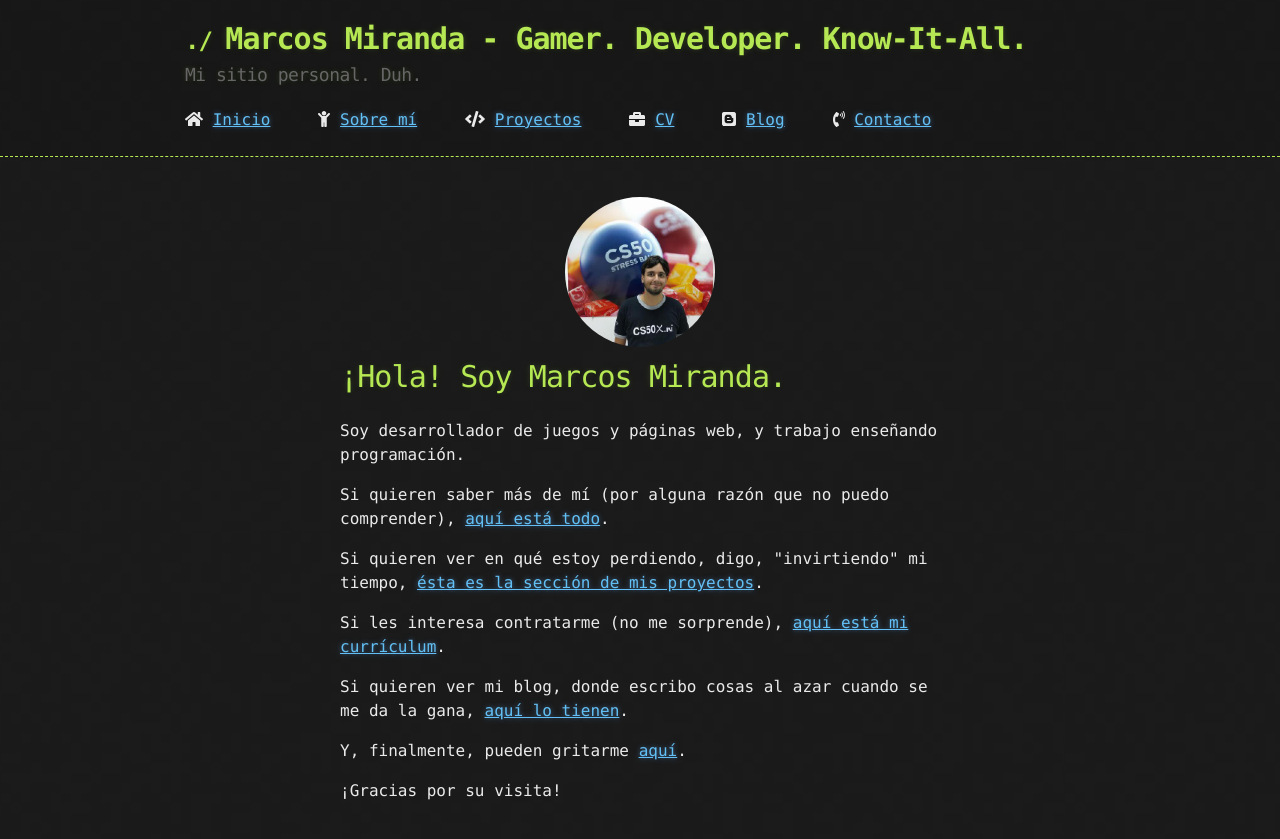
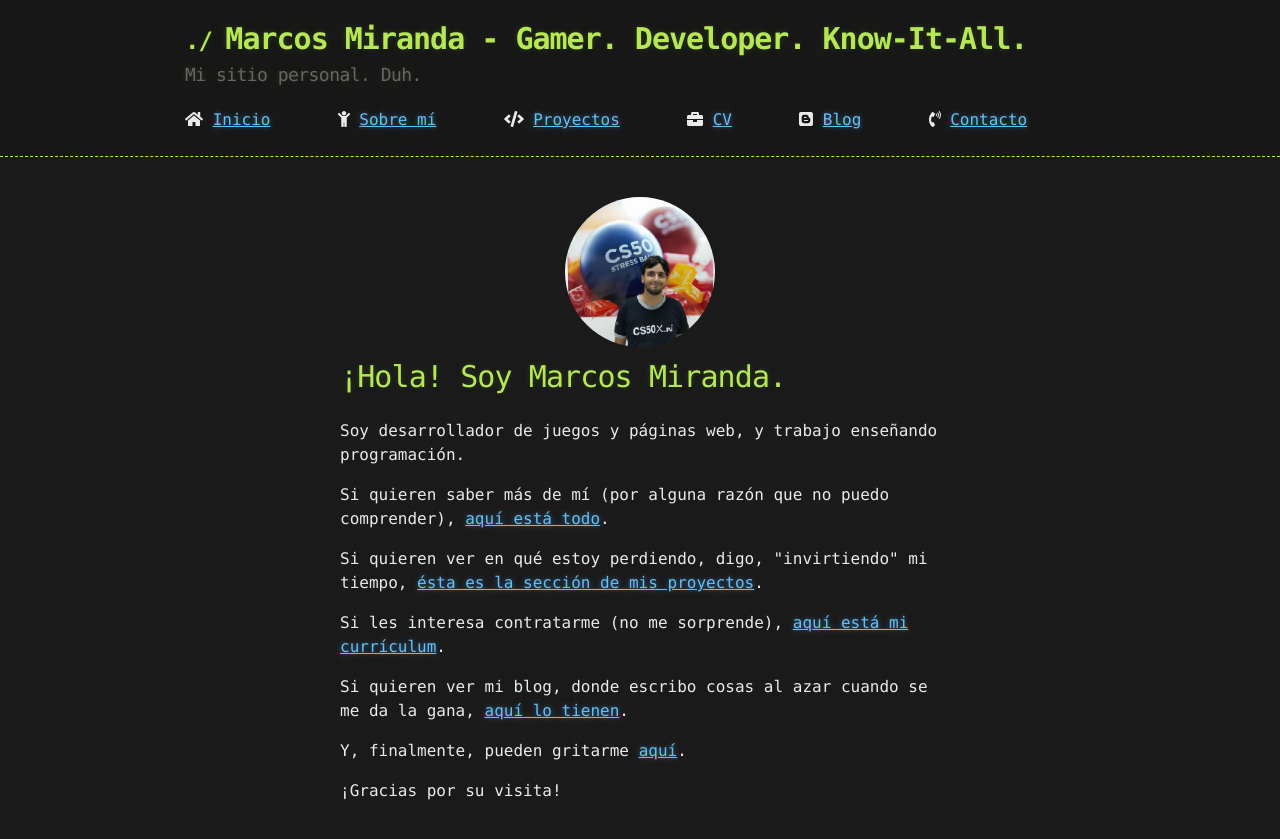
Before and after one commit to mimg2805/mimg2805.github.io, a Jekyll site: the page built from index.html, in a window 1280 px wide. Shown: the top 839 px of the page. Built offline with Jekyll 4.4.1, drawn with Linux system fonts in a browser that asks for light colours; nearby versions of some CDN libraries.

Commit message:
Update _home.scss

```diff
--- a/_sass/_home.scss
+++ b/_sass/_home.scss
@@ -20,7 +20,7 @@ header {
         }
         nav div {
             float: left;
-            margin-right: 3em;
+            margin-right: 4.2em;
             @media screen and (max-width: $break-small) {
                 //margin-right: 11em;
             }
```
